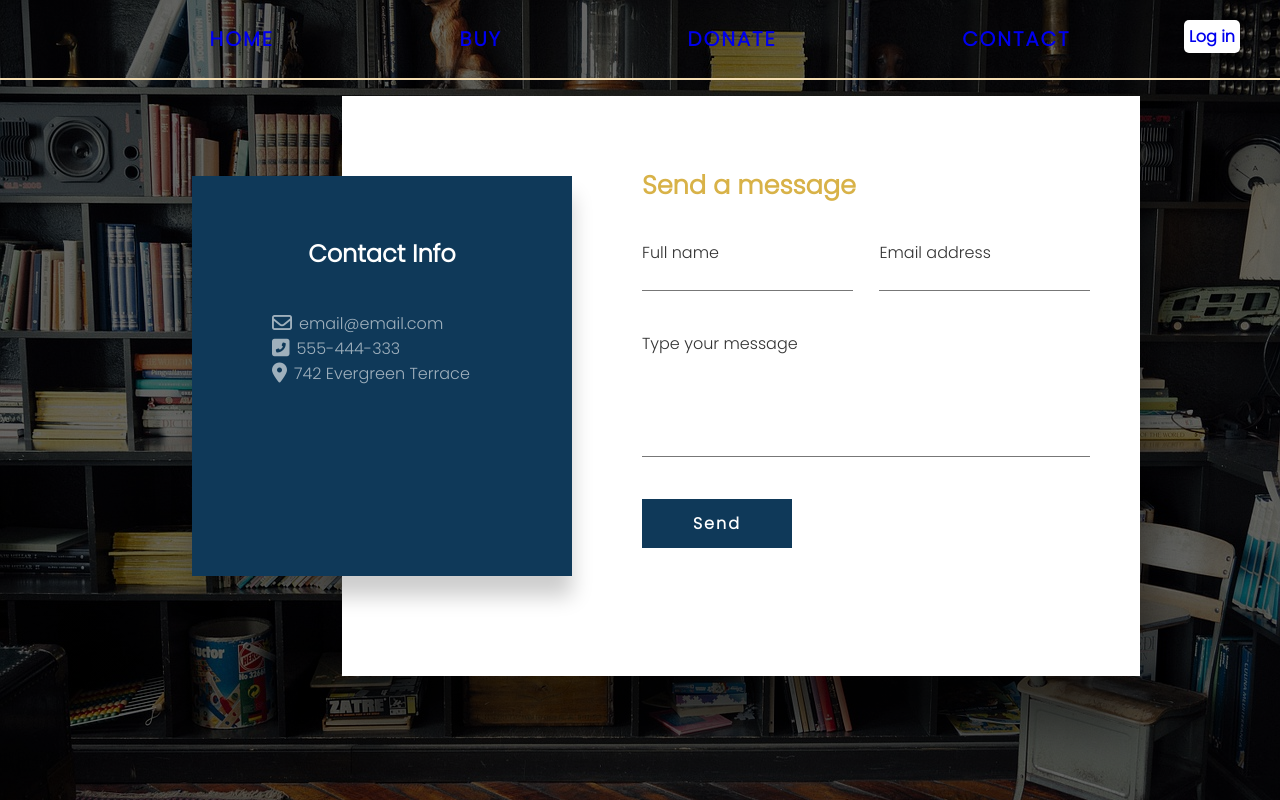
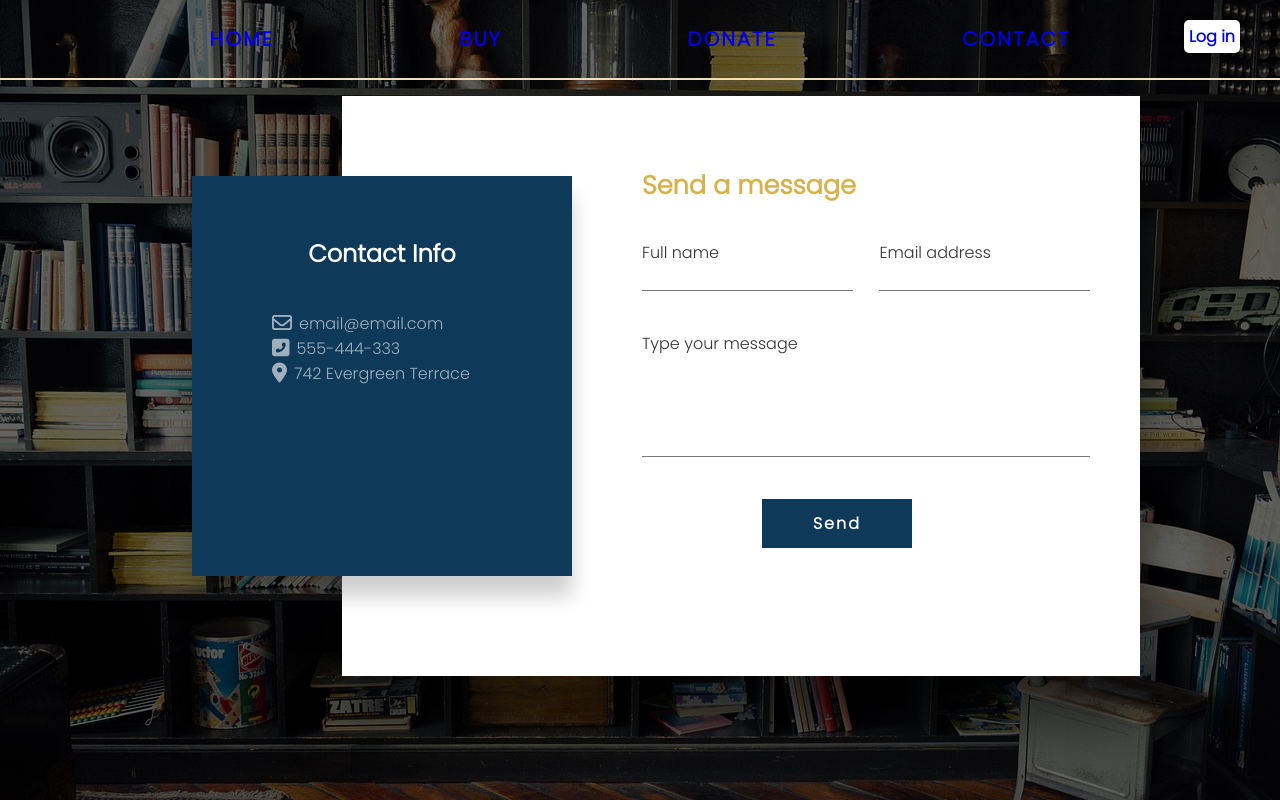
Before and after one commit to seObando19/books4U, a React (Create React App) app in the folder frontend/: page /contact in a window 1280 px wide. Built offline with nearby package versions, Linux system fonts and the light colour scheme.

Commit message:
moving button to center

```diff
--- a/frontend/src/css/contact.css
+++ b/frontend/src/css/contact.css
@@ -141,6 +141,9 @@
   background: rgb(216, 178, 72);
 }
 
+#button1 {
+  margin-left: 120px;
+}
 
 #button1:hover{
   background: rgb(216, 178, 72);
```
